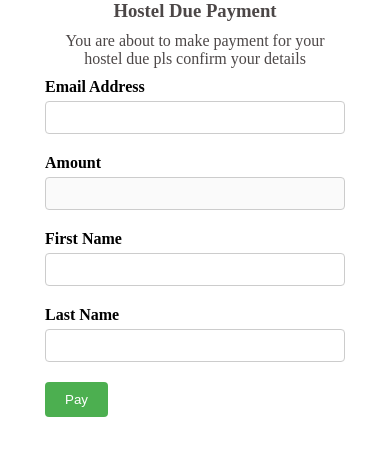
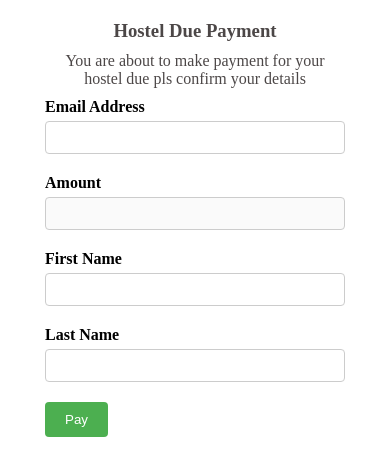
Before and after one commit to Son-of-Grace-001/FINAL-YEAR, a Django app: template templates/hostel/hostel_fees.html in a window 390 px wide. Shown: the top 476 px of the page. Run offline with Django 5.2, Linux system fonts and the light colour scheme; the template is opened without the code that fills it, so the values that code supplies are empty; parts of the project's set-up code (start-up, migrations or seed data) failed here and were passed over; some libraries are stand-ins or nearby versions.

Commit message:
allauth-account

```diff
--- a/static/css/hostel_fees.css
+++ b/static/css/hostel_fees.css
@@ -64,6 +64,6 @@ button[type="submit"]:hover {
 
 @media only screen and (max-width:600px){
   body{
-    padding-top: 0;
+    padding-top: 20px;
   }
 }
```
